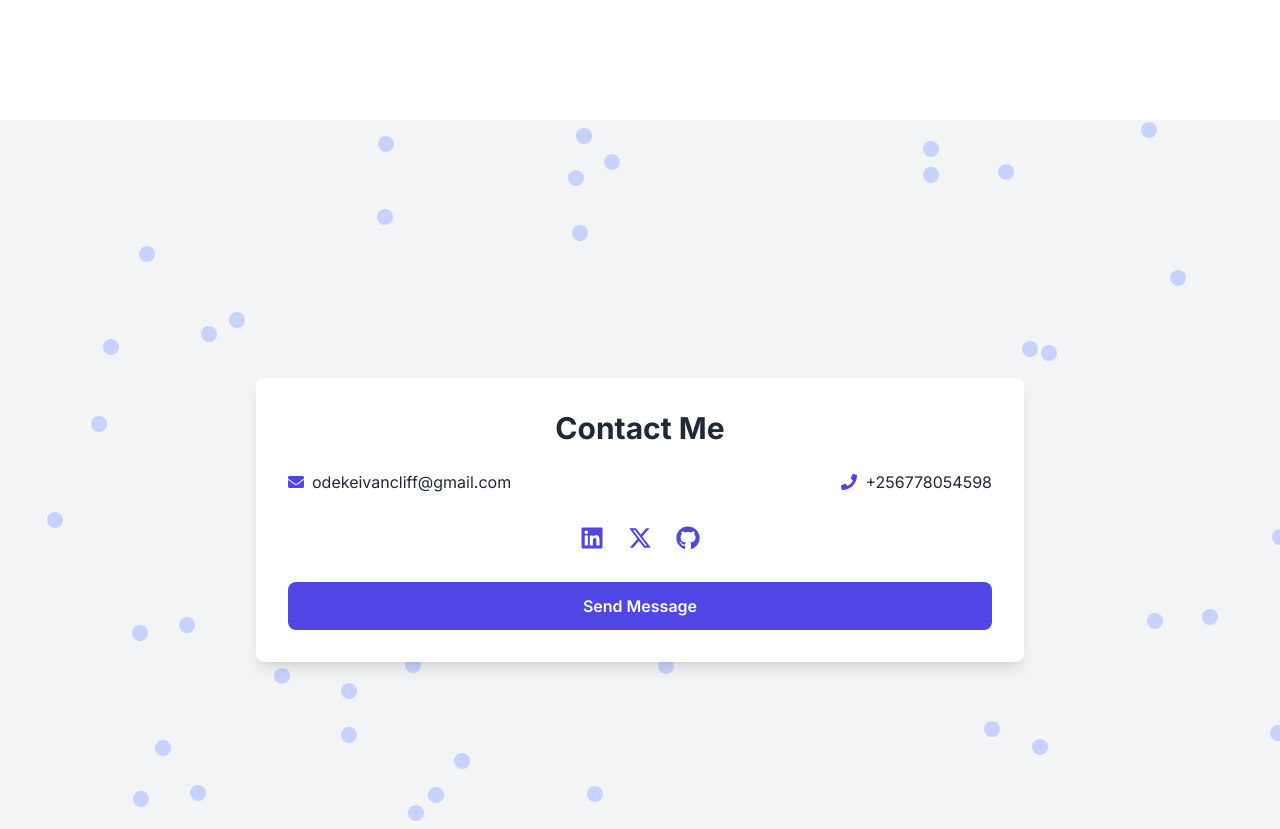
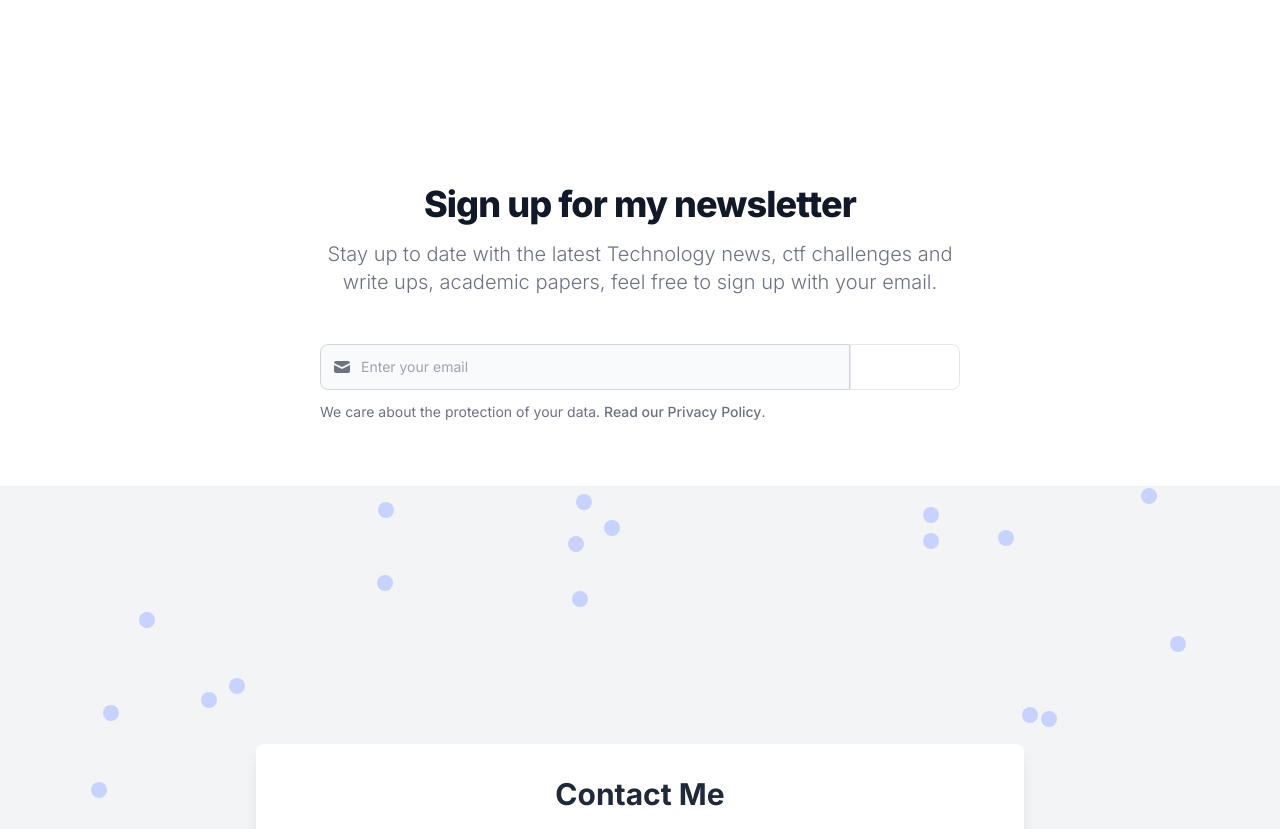
Before and after one commit to ivancliff029/portfolio, a Next.js app: page / in a window 1280 px wide. Shown: the part 1940-2769 px from the top of the page. Built offline with nearby package versions, Linux system fonts and the light colour scheme; no server answers.

Commit message:
Update:newsletter added to home

```diff
--- /dev/null
+++ b/app/Components/Newsletter.tsx
@@ -0,0 +1,90 @@
+import React, { useState } from 'react';
+import { db } from '../lib/firebase';
+import { collection, addDoc } from 'firebase/firestore';
+
+const NewsletterSignup: React.FC = () => {
+  const [email, setEmail] = useState('');
+  const [message, setMessage] = useState('');
+  const [isError, setIsError] = useState(false);
+
+  const handleSubmit = async (event: React.FormEvent<HTMLFormElement>) => {
+    event.preventDefault();
+    setMessage('');
+    setIsError(false);
+
+    try {
+      await addDoc(collection(db, 'newsletter'), {
+        email: email,
+        timestamp: new Date()
+      });
+
+      setMessage('Thank you for subscribing to my newsletter!');
+      setEmail('');
+    } catch (error) {
+      console.error('Error adding email to newsletter:', error);
+      setMessage('An error occurred. Please try again later.');
+      setIsError(true);
+    }
+  };
+
+  return (
+    <section className="bg-white dark:bg-gray-900">
+      <div className="py-8 px-4 mx-auto max-w-screen-xl lg:py-16 lg:px-6">
+        <div className="mx-auto max-w-screen-md sm:text-center">
+          <h2 className="mb-4 text-3xl tracking-tight font-extrabold text-gray-900 sm:text-4xl dark:text-white">
+            Sign up for my newsletter
+          </h2>
+          <p className="mx-auto mb-8 max-w-2xl font-light text-gray-500 md:mb-12 sm:text-xl dark:text-gray-400">
+            Stay up to date with the latest Technology news, ctf challenges and write ups, academic papers, feel free to sign up with your email.
+          </p>
+          <form onSubmit={handleSubmit}>
+            <div className="items-center mx-auto mb-3 space-y-4 max-w-screen-sm sm:flex sm:space-y-0">
+              <div className="relative w-full">
+                <label htmlFor="email" className="hidden mb-2 text-sm font-medium text-gray-900 dark:text-gray-300">
+                  Email address
+                </label>
+                <div className="flex absolute inset-y-0 left-0 items-center pl-3 pointer-events-none">
+                  <svg className="w-5 h-5 text-gray-500 dark:text-gray-400" fill="currentColor" viewBox="0 0 20 20" xmlns="http://www.w3.org/2000/svg">
+                    <path d="M2.003 5.884L10 9.882l7.997-3.998A2 2 0 0016 4H4a2 2 0 00-1.997 1.884z"></path>
+                    <path d="M18 8.118l-8 4-8-4V14a2 2 0 002 2h12a2 2 0 002-2V8.118z"></path>
+                  </svg>
+                </div>
+                <input
+                  className="block p-3 pl-10 w-full text-sm text-gray-900 bg-gray-50 rounded-lg border border-gray-300 sm:rounded-none sm:rounded-l-lg focus:ring-primary-500 focus:border-primary-500 dark:bg-gray-700 dark:border-gray-600 dark:placeholder-gray-400 dark:text-white dark:focus:ring-primary-500 dark:focus:border-primary-500"
+                  placeholder="Enter your email"
+                  type="email"
+                  id="email"
+                  value={email}
+                  onChange={(e) => setEmail(e.target.value)}
+                  required
+                />
+              </div>
+              <div>
+                <button
+                  type="submit"
+                  className="py-3 px-5 w-full text-sm font-medium text-center text-white rounded-lg border cursor-pointer bg-primary-700 border-primary-600 sm:rounded-none sm:rounded-r-lg hover:bg-primary-800 focus:ring-4 focus:ring-primary-300 dark:bg-primary-600 dark:hover:bg-primary-700 dark:focus:ring-primary-800"
+                >
+                  Subscribe
+                </button>
+              </div>
+            </div>
+            {message && (
+              <div className={`mt-4 text-sm text-left ${isError ? 'text-red-500' : 'text-green-500'}`}>
+                {message}
+              </div>
+            )}
+            <div className="mx-auto max-w-screen-sm text-sm text-left text-gray-500 newsletter-form-footer dark:text-gray-300">
+              We care about the protection of your data.{' '}
+              <a href="#" className="font-medium text-primary-600 dark:text-primary-500 hover:underline">
+                Read our Privacy Policy
+              </a>
+              .
+            </div>
+          </form>
+        </div>
+      </div>
+    </section>
+  );
+};
+
+export default NewsletterSignup;
--- a/app/page.tsx
+++ b/app/page.tsx
@@ -6,6 +6,7 @@
 import ContactForm from './Components/ContactForm';
 import AboutMe from './Components/AboutMe';
 import Technologies from './Components/Technologies';
+import NewsletterSignup from './Components/Newsletter';
 import AnimatedBackground from './Components/AnimatedBackground';
 
 const Home = () => {
@@ -26,7 +27,7 @@
               <p className="text-lg">
                 You are either a 0 or a 1
               </p>
-              <motion.div
+              <motion.p
                 className="mt-8"
                 initial={{ opacity: 0 }}
                 animate={{ opacity: 1 }}
@@ -38,7 +39,7 @@
                 >
                   View Portfolio
                 </a>
-              </motion.div>
+              </motion.p>
             </motion.div>
             <div className="hidden md:block">
 
@@ -48,6 +49,7 @@
       </div>
       <AboutMe />
       <Technologies />
+      <NewsletterSignup />
       <ContactForm />
       <Footer />
     </>
```
